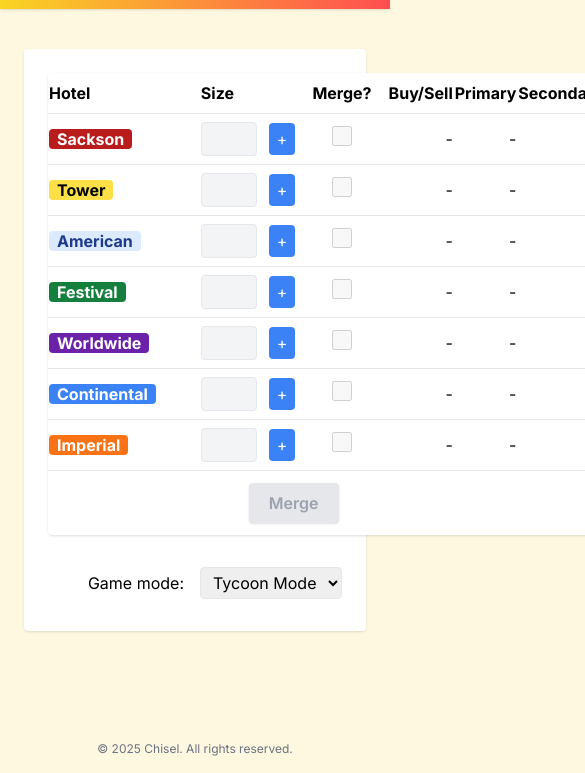
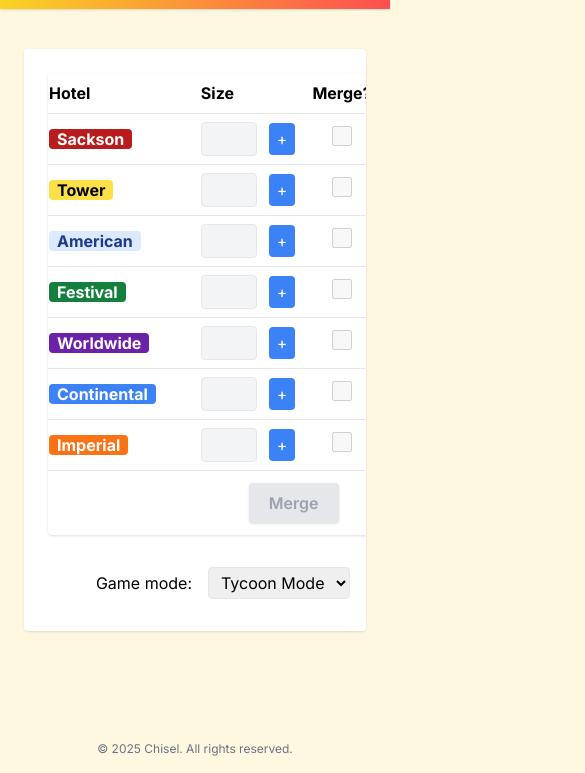
Before and after one commit to chizmw/acquire-assistant, a website with bundled scripts: page index.html in a window 390 px wide. Shown: the part 71-844 px from the top of the page, 585 px wide, since content can reach past the window. Built offline with nearby package versions, Linux system fonts and the light colour scheme.

Commit message:
fix: white background container on mobile

```diff
--- a/index.html
+++ b/index.html
@@ -61,9 +61,13 @@
 
     <!-- Main Content -->
     <main class="flex-1 flex flex-col items-center justify-start p-6 pt-24">
-      <section class="w-full max-w-3xl bg-white rounded shadow p-6 mt-6">
-        <div id="player-board-root">
-          <!-- Dynamic player board UI will be rendered here -->
+      <section
+        class="w-full max-w-3xl bg-white rounded shadow p-0 mt-6 overflow-x-auto sm:max-w-full"
+      >
+        <div class="p-6 min-w-[350px]">
+          <div id="player-board-root">
+            <!-- Dynamic player board UI will be rendered here -->
+          </div>
         </div>
       </section>
     </main>
```
